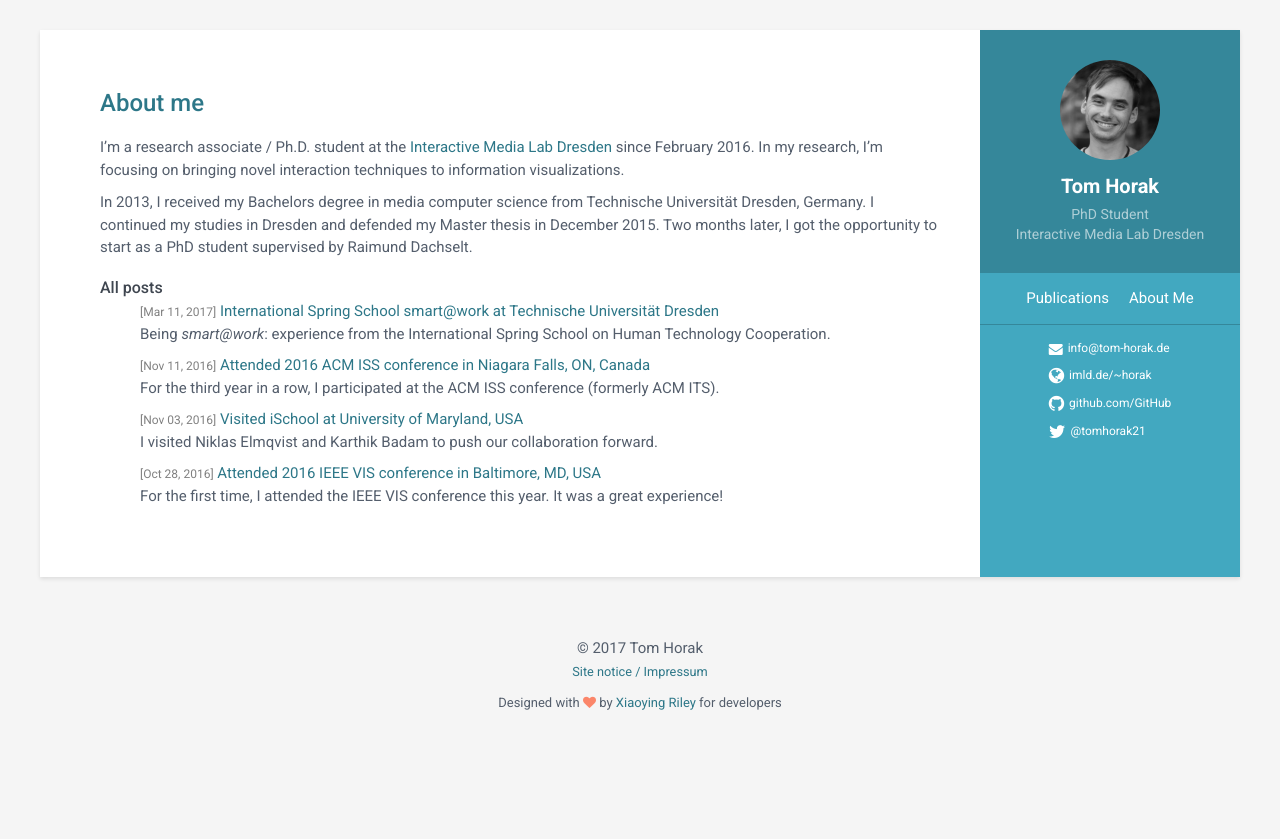
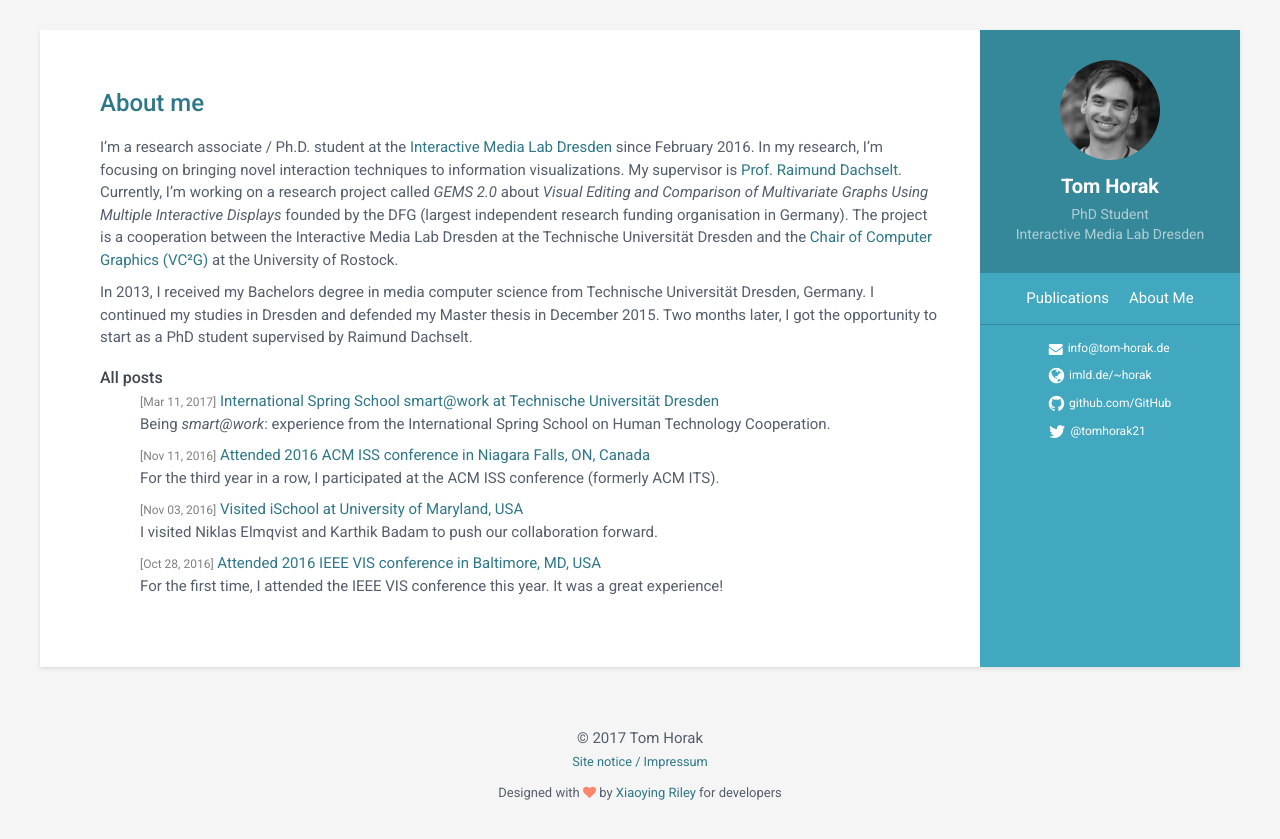
Before and after one commit to tomhorak21/tomhorak21.github.io, a Jekyll site: the page built from about/index.md, in a window 1280 px wide. Shown: the top 839 px of the page. Built offline with Jekyll 4.4.1, drawn with Linux system fonts in a browser that asks for light colours.

Commit message:
Extended about me text.

```diff
--- a/about/index.md
+++ b/about/index.md
@@ -7,6 +7,9 @@ nav: true
 # About me
 I’m a research associate / Ph.D. student at the [Interactive Media Lab Dresden](https://imld.de/en/) since February 2016.
 In my research, I'm focusing on bringing novel interaction techniques to information visualizations.
+My supervisor is [Prof. Raimund Dachselt](https://imld.de/~dachselt/).
+Currently, I'm working on a research project called *GEMS 2.0* about *Visual Editing and Comparison of Multivariate Graphs Using Multiple Interactive Displays* founded by the DFG (largest independent research funding organisation in Germany).
+The project is a cooperation between the Interactive Media Lab Dresden at the Technische Universität Dresden and the [Chair of Computer Graphics (VC²G)](http://vcg.informatik.uni-rostock.de/) at the University of Rostock.
 
 In 2013, I received my Bachelors degree in media computer science from Technische Universität Dresden, Germany.
 I continued my studies in Dresden and defended my Master thesis in December 2015.
```
